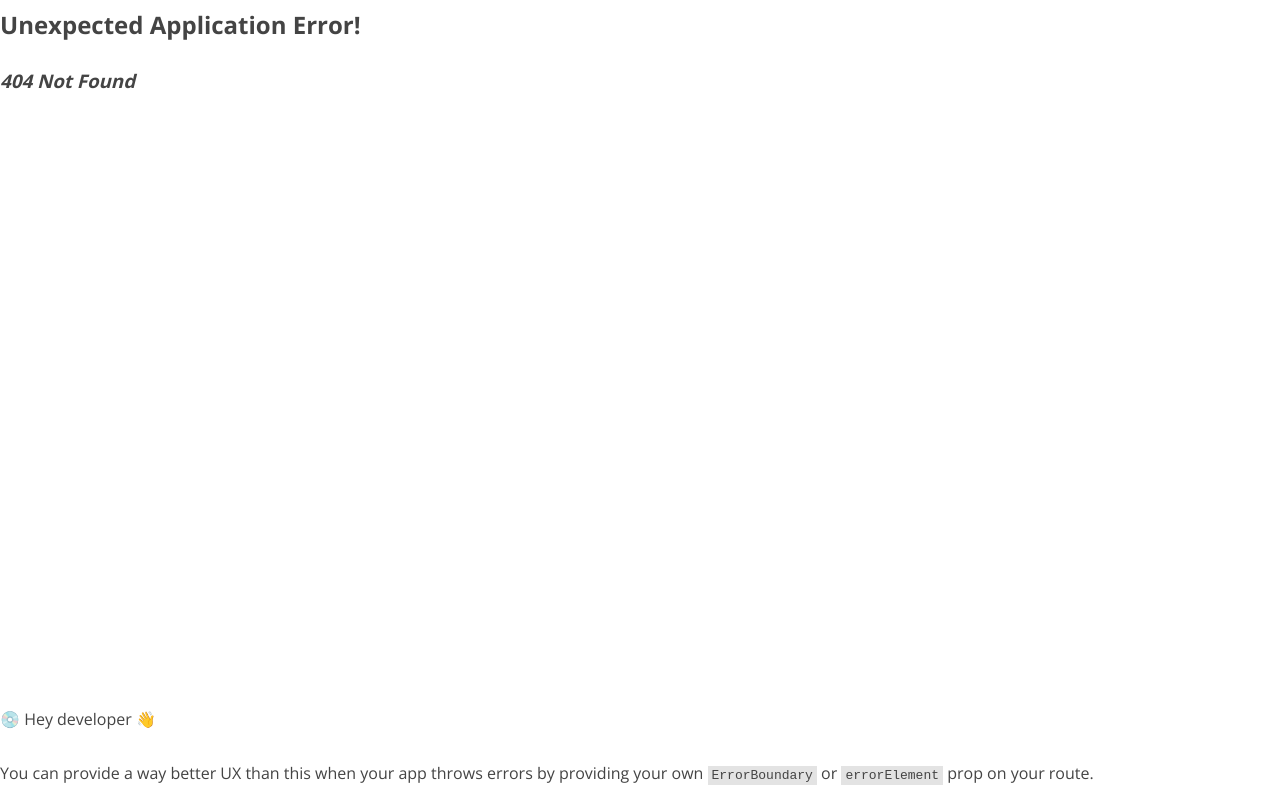
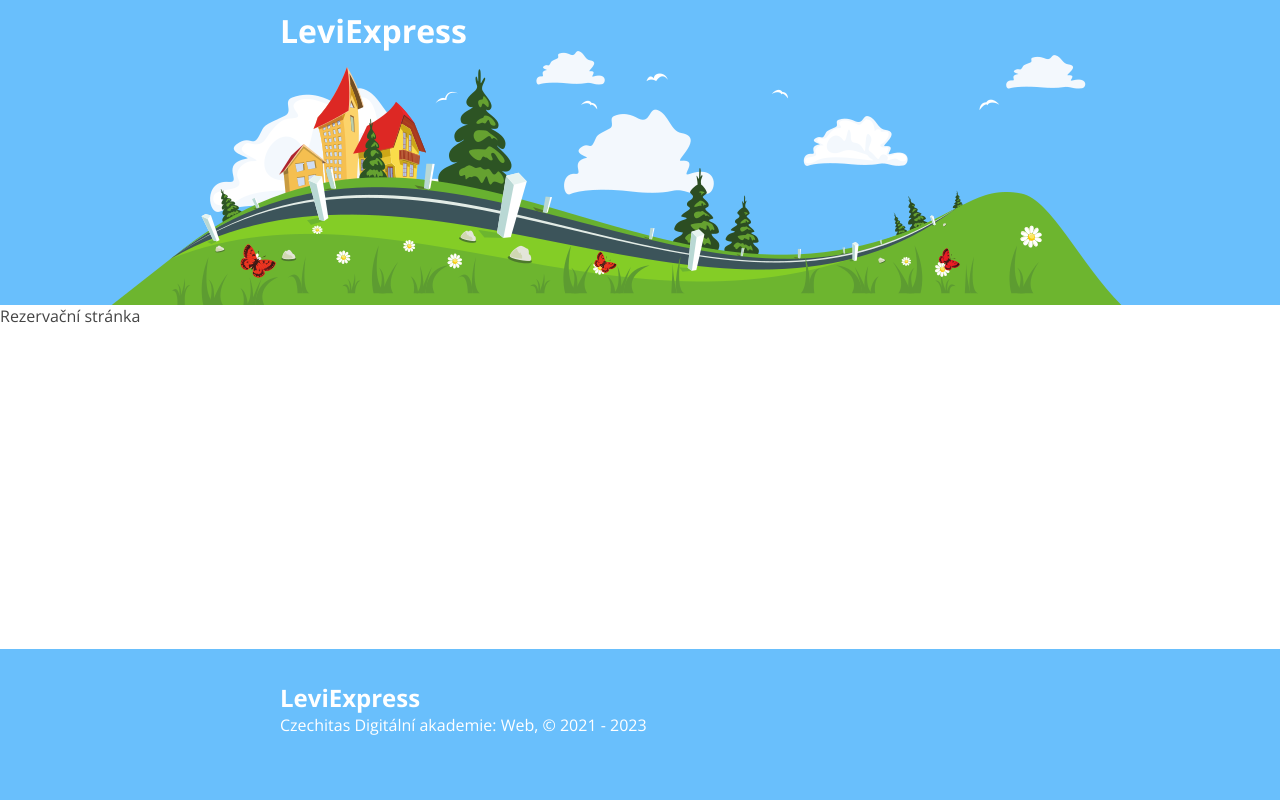
Before and after one commit to SarkaMan/leviexpress-starter, a React (Vite) app: page /reservation in a window 1280 px wide. Before the commit this address had no page. Built offline with nearby package versions, Linux system fonts and the light colour scheme.

Commit message:
Routování

```diff
--- a/src/pages/HomePage/index.jsx
+++ b/src/pages/HomePage/index.jsx
@@ -1,5 +1,4 @@
 import { JourneyPicker } from '../../components/JourneyPicker';
-
 export const HomePage = () => {
   return (
     <main>
--- /dev/null
+++ b/src/pages/ReservationPage/index.jsx
@@ -0,0 +1,3 @@
+export const ReservationPage = () => {
+  return <div>Rezervační stránka</div>;
+};
```
Also changed, not shown: src/index.jsx (+13 -1 lines).
